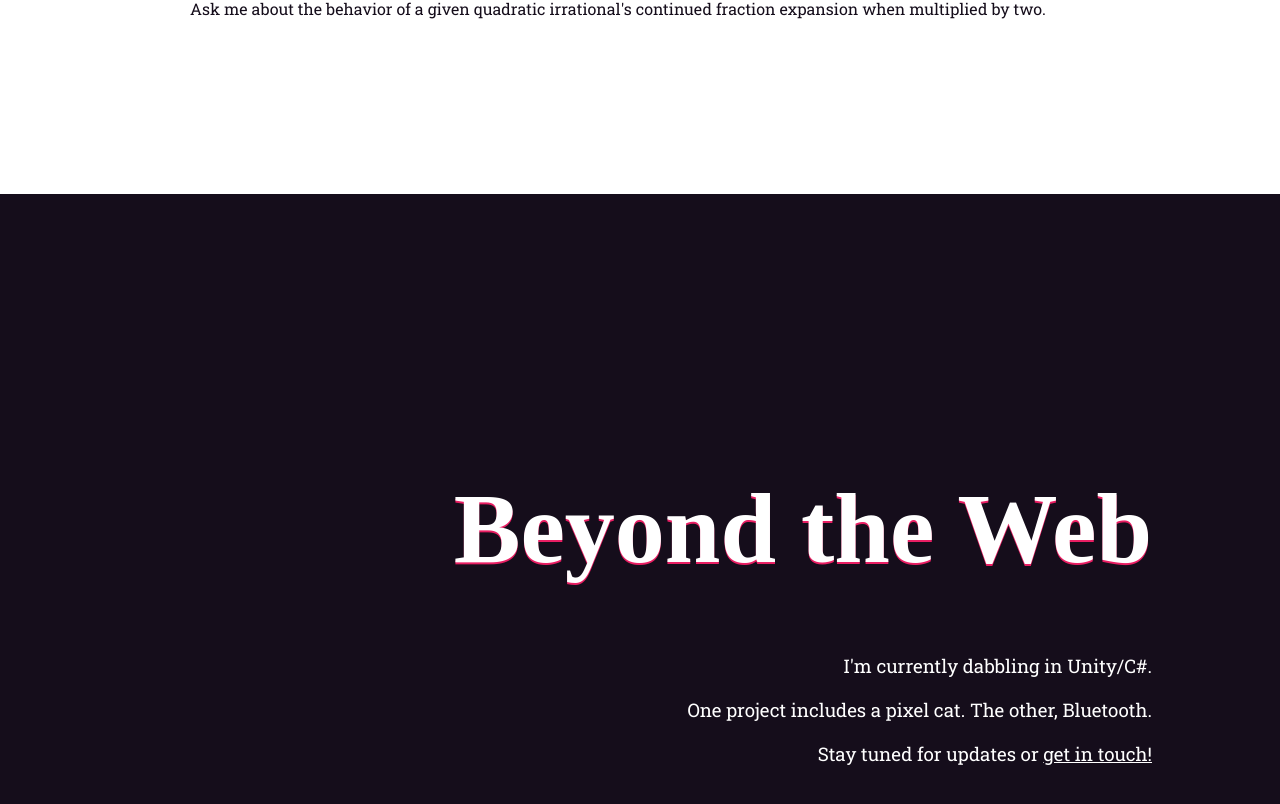
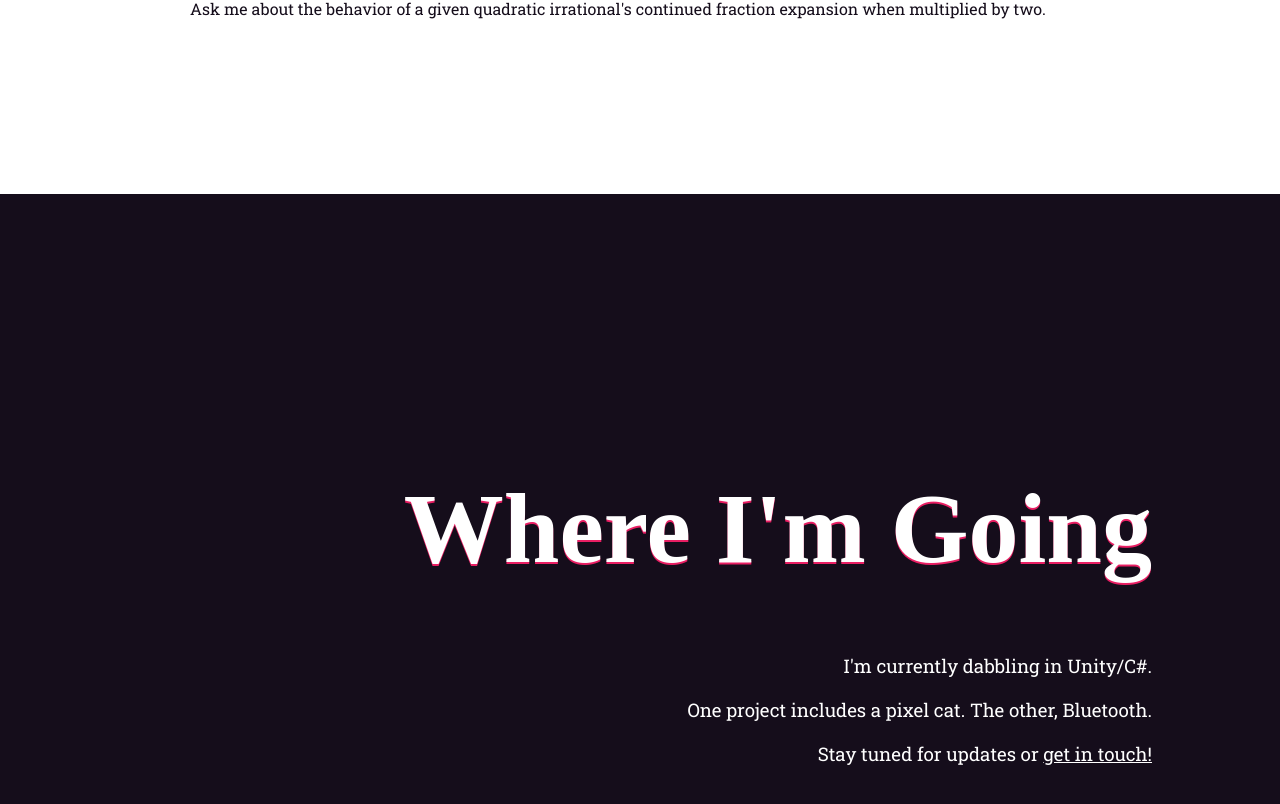
Before and after one commit to amandahussey/amandahussey.com, a React (Create React App) app: page / in a window 1280 px wide. Shown: the part 4106-4910 px from the top of the page. Built offline with nearby package versions, Linux system fonts and the light colour scheme; a web font is replaced by a local one.

Commit message:
Beyond the Web -> Where I'm Going

```diff
--- a/src/components/About/About.js
+++ b/src/components/About/About.js
@@ -30,7 +30,7 @@ class About extends Component {
                 {type === 'future' &&
                 <div id='about--right-aligned' className='about-container'>
                     <div id='about-section--right-aligned' className='about-section'>
-                        <h1>Beyond the Web</h1>
+                        <h1>Where I'm Going</h1>
                         <h3>I'm currently dabbling in Unity/C#.</h3>
                         <h3>One project includes a pixel cat. The other, Bluetooth.</h3>
                         <h3>Stay tuned for updates or <a href='mailto: amanda.k.hussey@gmail.com'>get in touch!</a></h3>
```
